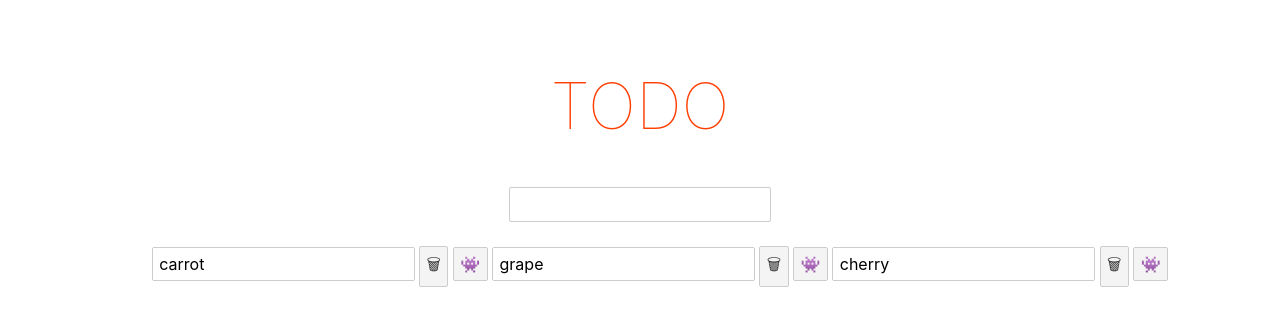
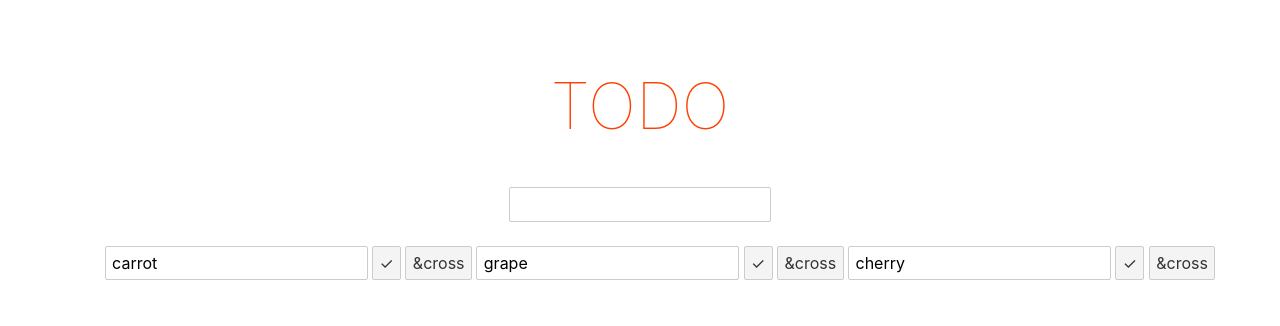
Before and after one commit to Garcila/todo_svelte, a Svelte app: page / in a window 1280 px wide. Shown: the top 326 px of the page. Built offline with nearby package versions, Linux system fonts and the light colour scheme.

Commit message:
add strike-through to completed todo

```diff
--- a/src/Components/TodoList.svelte
+++ b/src/Components/TodoList.svelte
@@ -16,8 +16,9 @@
 			class={completed ? "completed" : ""}
 			on:blur={updateTodo(todo)}
 		/>
-		<button on:click={deleteTodo(todo)}>🗑</button>
-		<button on:click={e => strikeTodo(todo)}>👾</button>
+		<button on:click={e => strikeTodo(todo)}>&check;</button
+		>
+		<button on:click={deleteTodo(todo)}>&cross</button>
 	</span>
 {/each}
 
```
Also changed, not shown: 1 other file (tests, documents, lock files or other folders).
